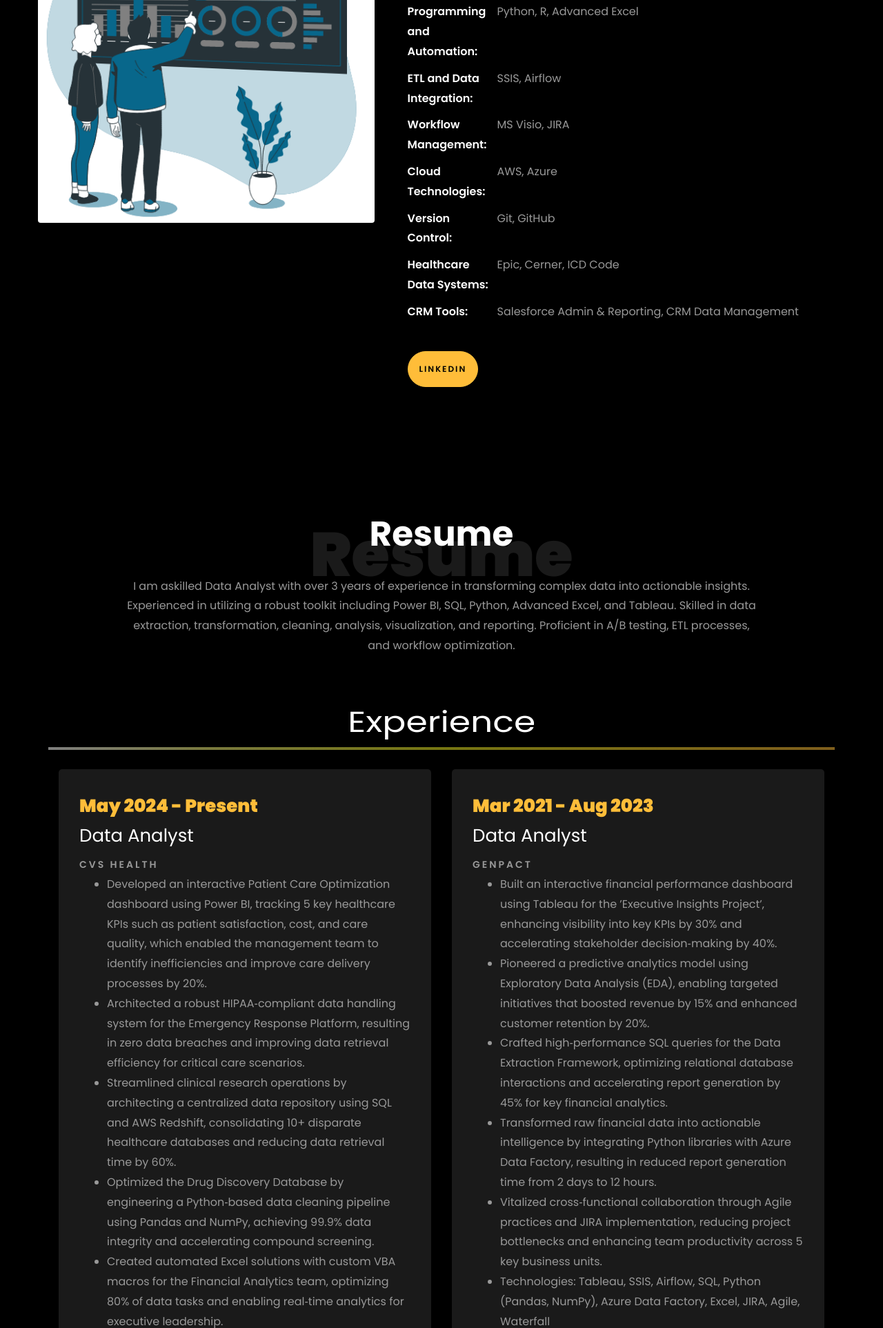
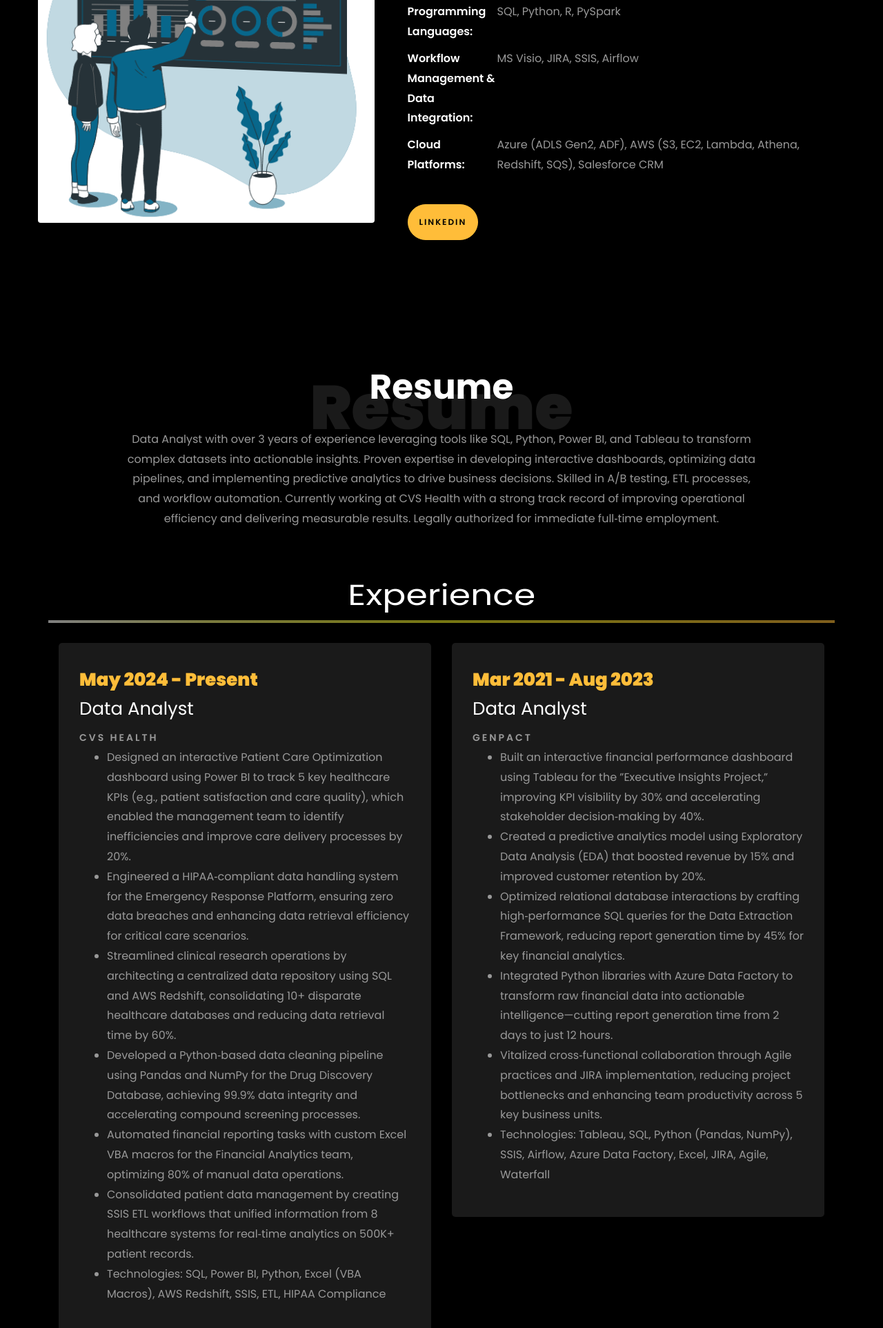
Before and after one commit to MananDesai1783/manandesai1783.github.io, a plain HTML site: page index.html in a window 1280 px wide. Shown: the part 1536-3461 px from the top of the page at 69% size. Drawn offline with Linux system fonts and the light colour scheme; files whose address does not match are found by name.

Commit message:
Update index.html

```diff
--- a/index.html
+++ b/index.html
@@ -283,24 +283,21 @@
 								<h1 class="big">About Me</h1>
 								<h2 class="mb-4">About Me</h2>
 
-								<p>Hello! I'm Manan Desai, a data enthusiast with a journey marked by continuous learning and impactful contributions. I am a skilled Data Analyst with over 3 years of experience in transforming complex data into actionable insights. Experienced in utilizing a
-									robust toolkit including Power BI, SQL, Python, Advanced Excel, and Tableau. Skilled in data extraction, transformation, cleaning, analysis,
-									visualization, and reporting. Proficient in A/B testing, ETL processes, and workflow optimization.
+								<p>Hello! I'm Manan Desai, a data enthusiast with a journey marked by continuous learning and impactful contributions. Data Analyst with over 3 years of experience leveraging tools like SQL, Python, Power BI, and Tableau to transform complex datasets into
+									actionable insights. Proven expertise in developing interactive dashboards, optimizing data pipelines, and implementing predictive
+									analytics to drive business decisions. Skilled in A/B testing, ETL processes, and workflow automation.
 									<br>
 									<br> I hold a Master’s degree in Data Science and I am currently working as a Data Analyst for CVS Health. I am ready to contribute to
 									cutting‐edge projects and my visa status makes me legally available for immediate full‐time employment.<br>
 									</p>
 								<ul class="about-info mt-4 px-md-0 px-10">
-									<li class="d-flex"><span>Data Visualization:</span> <span>Power BI, Tableau</span></li>
+									<li class="d-flex"><span>Visualization & Analytics Tools:</span> <span>Tableau, Power BI, Advanced Excel, Databricks</span></li>
 									<!-- <li class="d-flex"><span>Domain:</span> <span>Retail, Ecommerce, BFSI &amp; Digital Marketing</span></li> -->
-									<li class="d-flex"><span>Database Management and Governance:</span> <span>SQL, HIPAA Compliance</span></li>
-									<li class="d-flex"><span>Programming and Automation:</span> <span>Python, R, Advanced Excel</span></li>
-									<li class="d-flex"><span>ETL and Data Integration:</span> <span>SSIS, Airflow</span></li>
-									<li class="d-flex"><span>Workflow Management:</span> <span>MS Visio, JIRA</span></li>
-									<li class="d-flex"><span>Cloud Technologies:</span> <span>AWS, Azure</span></li>
-									<li class="d-flex"><span>Version Control:</span> <span>Git, GitHub</span></li>
-									<li class="d-flex"><span>Healthcare Data Systems:</span> <span>Epic, Cerner, ICD Code</span></li>
-									<li class="d-flex"><span>CRM Tools:</span><span>Salesforce Admin & Reporting, CRM Data Management</span></li>
+									<li class="d-flex"><span>Database Management & Development Tools:</span> <span>MySQL, SQL Server, Oracle, Git, Docker, HIPAA Compliance</span></li>
+									<li class="d-flex"><span>Programming Languages:</span> <span>SQL, Python, R, PySpark</span></li>
+									<li class="d-flex"><span>Workflow Management & Data Integration:</span> <span>MS Visio, JIRA, SSIS, Airflow</span></li>
+									<li class="d-flex"><span>Cloud Platforms: </span> <span> Azure (ADLS Gen2, ADF), AWS (S3, EC2, Lambda, Athena, Redshift, SQS), Salesforce CRM</span></li>
+
 								</ul>
 							</div>
 						</div>
@@ -330,9 +327,11 @@
           <div class="col-md-10 heading-section text-center ftco-animate">
           	<h1 class="big big-2">Resume</h1>
             <h2 class="mb-4">Resume</h2>
-            <p>  I am askilled Data Analyst with over 3 years of experience in transforming complex data into actionable insights. Experienced in utilizing a
-				robust toolkit including Power BI, SQL, Python, Advanced Excel, and Tableau. Skilled in data extraction, transformation, cleaning, analysis,
-				visualization, and reporting. Proficient in A/B testing, ETL processes, and workflow optimization.</p>
+            <p>  Data Analyst with over 3 years of experience leveraging tools like SQL, Python, Power BI, and Tableau to transform complex datasets into
+				actionable insights. Proven expertise in developing interactive dashboards, optimizing data pipelines, and implementing predictive
+				analytics to drive business decisions. Skilled in A/B testing, ETL processes, and workflow automation.
+				Currently working at CVS Health with a strong track record of improving operational efficiency and delivering measurable results. Legally
+				authorized for immediate full‐time employment.</p>
           </div>
         </div>
 
@@ -350,20 +349,20 @@
 					    <span class="position">CVS Health</span>
 
 						    <ul>
-							    <li>Developed an interactive Patient Care Optimization dashboard using Power BI, tracking 5 key healthcare KPIs such as
-									patient satisfaction, cost, and care quality, which enabled the management team to identify inefficiencies and improve
-									care delivery processes by 20%.</li>
-							    <li>Architected a robust HIPAA‐compliant data handling system for the Emergency Response Platform, resulting in zero
-									data breaches and improving data retrieval efficiency for critical care scenarios.</li>
+							    <li>Designed an interactive Patient Care Optimization dashboard using Power BI to track 5 key healthcare KPIs (e.g.,
+									patient satisfaction and care quality), which enabled the management team to identify inefficiencies and improve care
+									delivery processes by 20%.</li>
+							    <li>Engineered a HIPAA‐compliant data handling system for the Emergency Response Platform, ensuring zero data
+									breaches and enhancing data retrieval efficiency for critical care scenarios.</li>
 							    <li>Streamlined clinical research operations by architecting a centralized data repository using SQL and AWS Redshift,
 									consolidating 10+ disparate healthcare databases and reducing data retrieval time by 60%.</li>
-								<li>Optimized the Drug Discovery Database by engineering a Python‐based data cleaning pipeline using Pandas and
-								NumPy, achieving 99.9% data integrity and accelerating compound screening.</li>
-								<li>Created automated Excel solutions with custom VBA macros for the Financial Analytics team, optimizing 80% of data
-								tasks and enabling real‐time analytics for executive leadership.</li>
-								<li>Reformed patient data management by developing SSIS ETL workflows that unified information from 8 healthcare
-								systems, enabling real‐time analytics for 500,000+ patient records.</li>
-								<li>Technologies: SQL, Power BI, AWS Redshift, Python (Pandas, NumPy), Excel (VBA macros), SSIS, MS Visio, ETL</li>
+								<li>Developed a Python‐based data cleaning pipeline using Pandas and NumPy for the Drug Discovery Database,
+									achieving 99.9% data integrity and accelerating compound screening processes.</li>
+								<li>Automated financial reporting tasks with custom Excel VBA macros for the Financial Analytics team, optimizing 80% of
+									manual data operations.</li>
+								<li>Consolidated patient data management by creating SSIS ETL workflows that unified information from 8 healthcare
+									systems for real‐time analytics on 500K+ patient records.</li>
+								<li>Technologies: SQL, Power BI, Python, Excel (VBA Macros), AWS Redshift, SSIS, ETL, HIPAA Compliance</li>
 							</ul>
 
 				    </div>
@@ -377,17 +376,17 @@
 						<span class="position">GENPACT</span>
 
 							<ul>
-								<li>Built an interactive financial performance dashboard using Tableau for the ’Executive Insights Project’, enhancing
-									visibility into key KPIs by 30% and accelerating stakeholder decision‐making by 40%.</li>
-							    <li>Pioneered a predictive analytics model using Exploratory Data Analysis (EDA), enabling targeted initiatives that
-									boosted revenue by 15% and enhanced customer retention by 20%.</li>
-								<li>Crafted high‐performance SQL queries for the Data Extraction Framework, optimizing relational database interactions
-									and accelerating report generation by 45% for key financial analytics.</li>
-								<li>Transformed raw financial data into actionable intelligence by integrating Python libraries with Azure Data Factory,
-									resulting in reduced report generation time from 2 days to 12 hours.</li>
+								<li>Built an interactive financial performance dashboard using Tableau for the ”Executive Insights Project,” improving KPI
+									visibility by 30% and accelerating stakeholder decision‐making by 40%.</li>
+							    <li>Created a predictive analytics model using Exploratory Data Analysis (EDA) that boosted revenue by 15% and
+									improved customer retention by 20%.</li>
+								<li>Optimized relational database interactions by crafting high‐performance SQL queries for the Data Extraction
+									Framework, reducing report generation time by 45% for key financial analytics.</li>
+								<li>Integrated Python libraries with Azure Data Factory to transform raw financial data into actionable
+									intelligence—cutting report generation time from 2 days to just 12 hours.</li>
 								<li>Vitalized cross‐functional collaboration through Agile practices and JIRA implementation, reducing project bottlenecks
 									and enhancing team productivity across 5 key business units.</li>
-								<li>Technologies: Tableau, SSIS, Airflow, SQL, Python (Pandas, NumPy), Azure Data Factory, Excel, JIRA, Agile, Waterfall</li>
+								<li>Technologies: Tableau, SQL, Python (Pandas, NumPy), SSIS, Airflow, Azure Data Factory, Excel, JIRA, Agile, Waterfall</li>
 							</ul>
 
 					</div>
@@ -402,10 +401,10 @@
 						<h2>Data Analyst Intern</h2>
 						<span class="position">IBM</span>
 							<ul>
-								<li>Applied Logistic Regression, KNN, and SVM to analyze and predict complex customer purchase behavior, leading to a
-									25%increase in sales conversions by refining targeting and segmentation strategies.</li>
-								<li>Synthesized insights from 65+ order datasets using Python and SQL, uncovering institutional buying trends that led to
-									a 15%surge in repeat orders.</li>
+								<li>Applied Logistic Regression, KNN, and SVM to analyze customer purchase behavior—improving sales conversions by
+									25% through refined targeting strategies.</li>
+								<li>Synthesized insights from over 65 datasets using Python and SQL to uncover institutional buying trends that increased
+									repeat orders by 15%.</li>
 								<li>Technologies: SVM,KNN, Logistic Regression, SQL, A/B Testing, Advanced Excel, Python</li>
 							</ul>
 					</div>
@@ -467,7 +466,7 @@
 
     		<div class="row justify-content-center mt-5">
     			<div class="col-md-6 text-center ftco-animate">
-    				<p><a href="https://drive.google.com/file/d/1KLUwCNFDw6H4LsgObCIaKEv0NrQvgZcD/view?usp=sharing" class="btn btn-primary py-4 px-5">Download CV</a></p>
+    				<p><a href="https://drive.google.com/file/d/1V1SyRXz9PHExukOZFoYXx5LNUcolR0oX/view?usp=sharing" class="btn btn-primary py-4 px-5">Download CV</a></p>
     			</div>
     		</div>
     	</div>
@@ -670,7 +669,7 @@
           			<span class="icon-globe"></span>
           		</div>
           		<h3 class="mb-4">Download Resume</h3>
-	            <p><a href="https://drive.google.com/file/d/1KLUwCNFDw6H4LsgObCIaKEv0NrQvgZcD/view?usp=sharing">Resume</a></p>
+	            <p><a href="https://drive.google.com/file/d/1V1SyRXz9PHExukOZFoYXx5LNUcolR0oX/view?usp=sharing">Resume</a></p>
 	          </div>
           </div>
 
```
